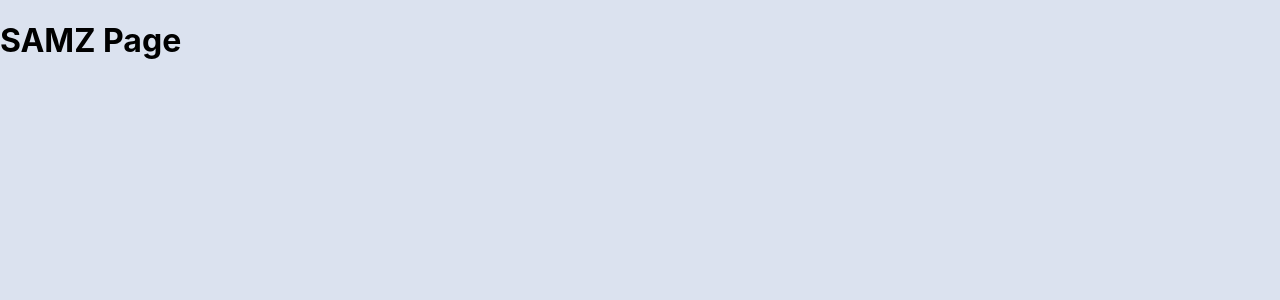
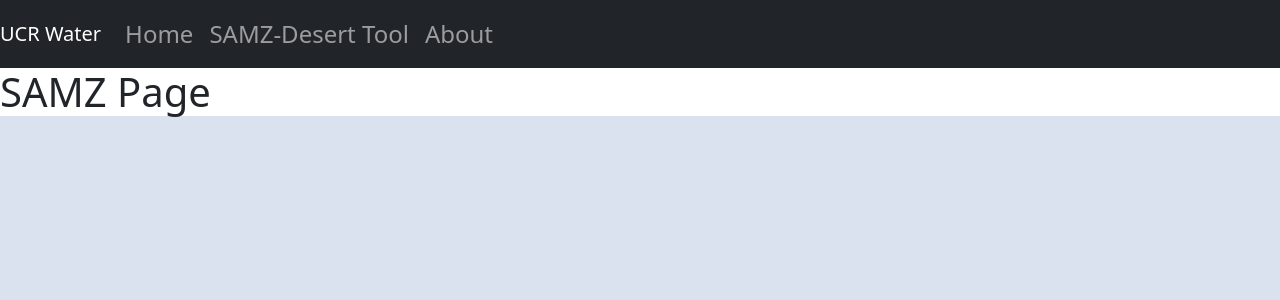
Before and after one commit to CS-UCR/senior-design-project-farmersonly, a Next.js app: page /samz in a window 1280 px wide. Shown: the top 300 px of the page. Built offline with nearby package versions, Linux system fonts and the light colour scheme.

Commit message:
nav bar loads on every page

```diff
--- a/components/navbar.js
+++ b/components/navbar.js
@@ -7,14 +7,14 @@ import styles from '../styles/navbar.module.css'
 
 export default function navbar(){
     return (
-      <Navbar bg="dark" variant="dark"  className={styles.container}>
+      <Navbar bg="dark" variant="dark" sticky="top" className={styles.container}>
 
         <Navbar.Brand href="#home">UCR Water</Navbar.Brand>
 
         <Nav className="me-auto">
-          <Nav.Link href="#landing">Home</Nav.Link>
+          <Nav.Link href="landing">Home</Nav.Link>
           <Nav.Link href="samz">SAMZ-Desert Tool</Nav.Link>
-          <Nav.Link href="#pricing">About</Nav.Link>
+          <Nav.Link href="about">About</Nav.Link>
         </Nav>
 
     </Navbar>
--- a/package.json
+++ b/package.json
@@ -13,7 +13,8 @@
     "next": "11.1.2",
     "react": "17.0.2",
     "react-bootstrap": "^2.0.1",
-    "react-dom": "17.0.2"
+    "react-dom": "17.0.2",
+    "react-router-dom": "^6.0.0"
   },
   "devDependencies": {
     "eslint": "8.1.0",
--- a/pages/_app.js
+++ b/pages/_app.js
@@ -1,7 +1,14 @@
 import '../styles/globals.css'
+import Navbar from '../components/navbar'
+import React from 'react'
 
-function MyApp({ Component, pageProps }) {
-  return <Component {...pageProps} />
+function App({ Component, pageProps }){
+  return(
+    <React.Fragment>
+      <Navbar />
+      <Component {...pageProps} />
+    </React.Fragment>
+  )
 }
 
-export default MyApp
+export default App
--- a/pages/index.js
+++ b/pages/index.js
@@ -13,7 +13,6 @@ export default function Home() {
       </Head>
 
       <>
-        <Navbar />
         <Landing />
       </>
 
```
Also changed, not shown: 1 other file (tests, documents, lock files or other folders).
